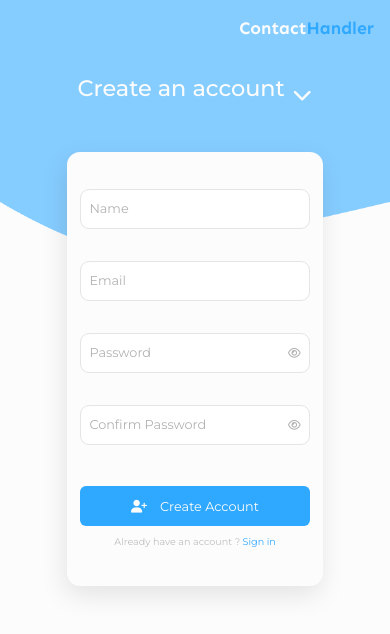
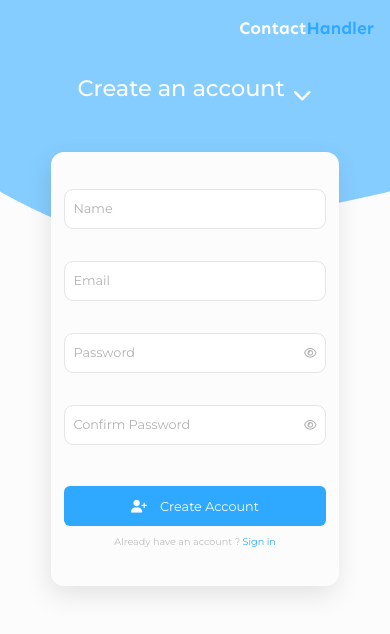
Before and after one commit to abhishek-designs/contact-handler, a React (Create React App) app in the folder client/: page /register in a window 390 px wide. Shown: the top 634 px of the page. Built offline with nearby package versions, Linux system fonts and the light colour scheme.

Commit message:
App deployment setup

```diff
--- a/client/src/sass/_media.scss
+++ b/client/src/sass/_media.scss
@@ -274,7 +274,7 @@
   #register,
   #login {
     .header-design {
-      height: 30vh;
+      height: 15rem;
     }
     .container {
       .register-content,
@@ -306,7 +306,7 @@
       .register-form,
       .login-form {
         position: relative;
-        width: 16rem;
+        width: 18rem;
         padding: 2.3rem 0.8rem;
         right: 0;
         margin: 0 auto;
```
Also changed, not shown: client/src/assets/style/App.min.css, 1 other file (tests, documents, lock files or other folders).
